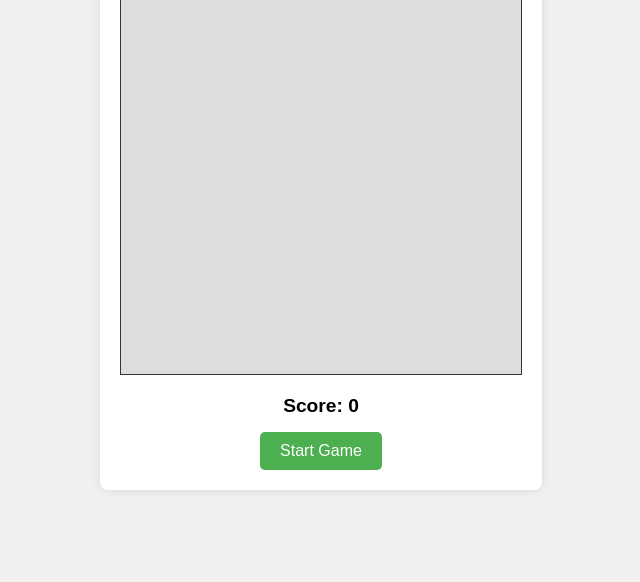
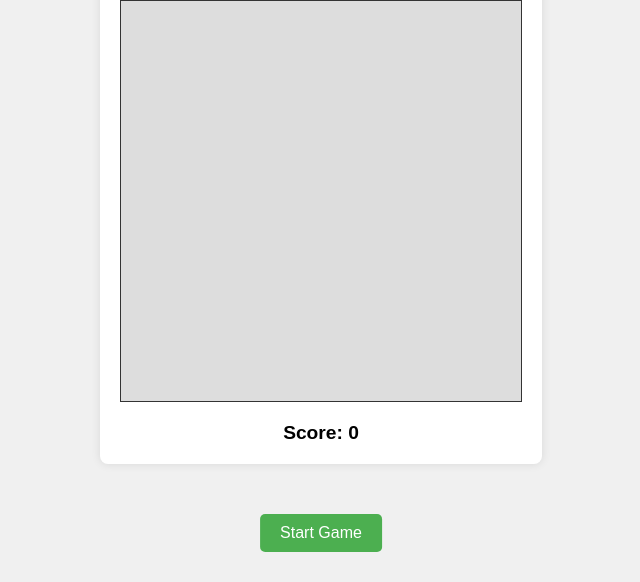
Before and after one commit to nmro184/snake, a website: page index.html in a window 1280 px wide. Shown: the part 218-800 px from the top of the page, without its empty margins (319-959 px from the left). Drawn offline with Linux system fonts and the light colour scheme.

Commit message:
Reposition start button for better accessibility and visibility; added fixed positioning in CSS.

```diff
--- a/index.html
+++ b/index.html
@@ -13,13 +13,13 @@
         <div class="score-container">
             Score: <span id="score">0</span>
         </div>
-        <button id="startButton">Start Game</button>
         <div id="gameOverMessage" style="display:none;">
             <h2>Game Over!</h2>
             <p>Your score was: <span id="finalScore">0</span></p>
             <button id="restartButton">Restart Game</button>
         </div>
     </div>
+    <button id="startButton">Start Game</button>
     <script src="script.js" defer></script>
 </body>
 </html>
--- a/style.css
+++ b/style.css
@@ -57,3 +57,11 @@ button:hover {
 #gameOverMessage h2 {
     margin-top: 0;
 }
+
+#startButton {
+    position: fixed;
+    bottom: 30px; /* Adjust spacing from bottom */
+    left: 50%;
+    transform: translateX(-50%);
+    z-index: 100; /* Ensure it's above other content if necessary */
+}
```
